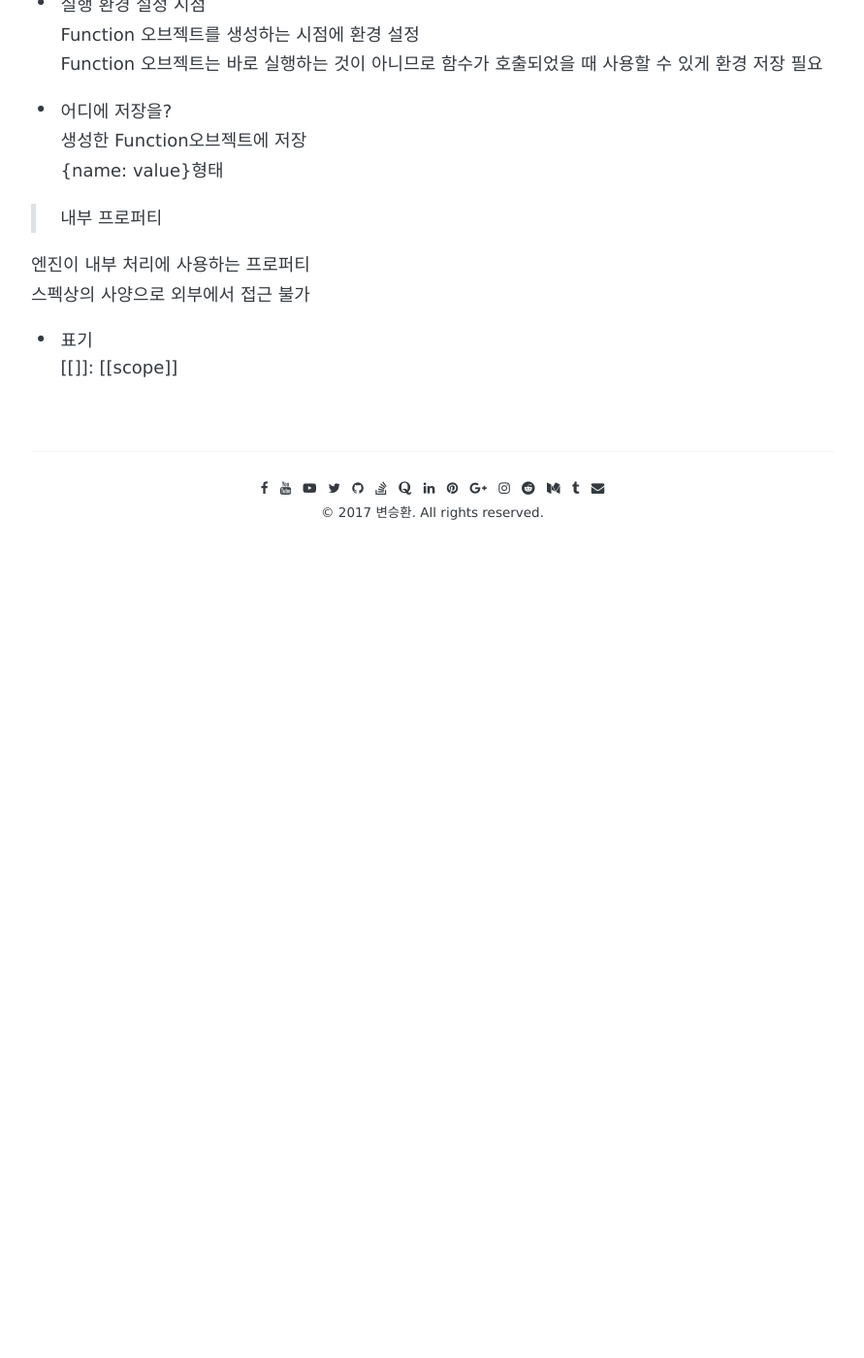
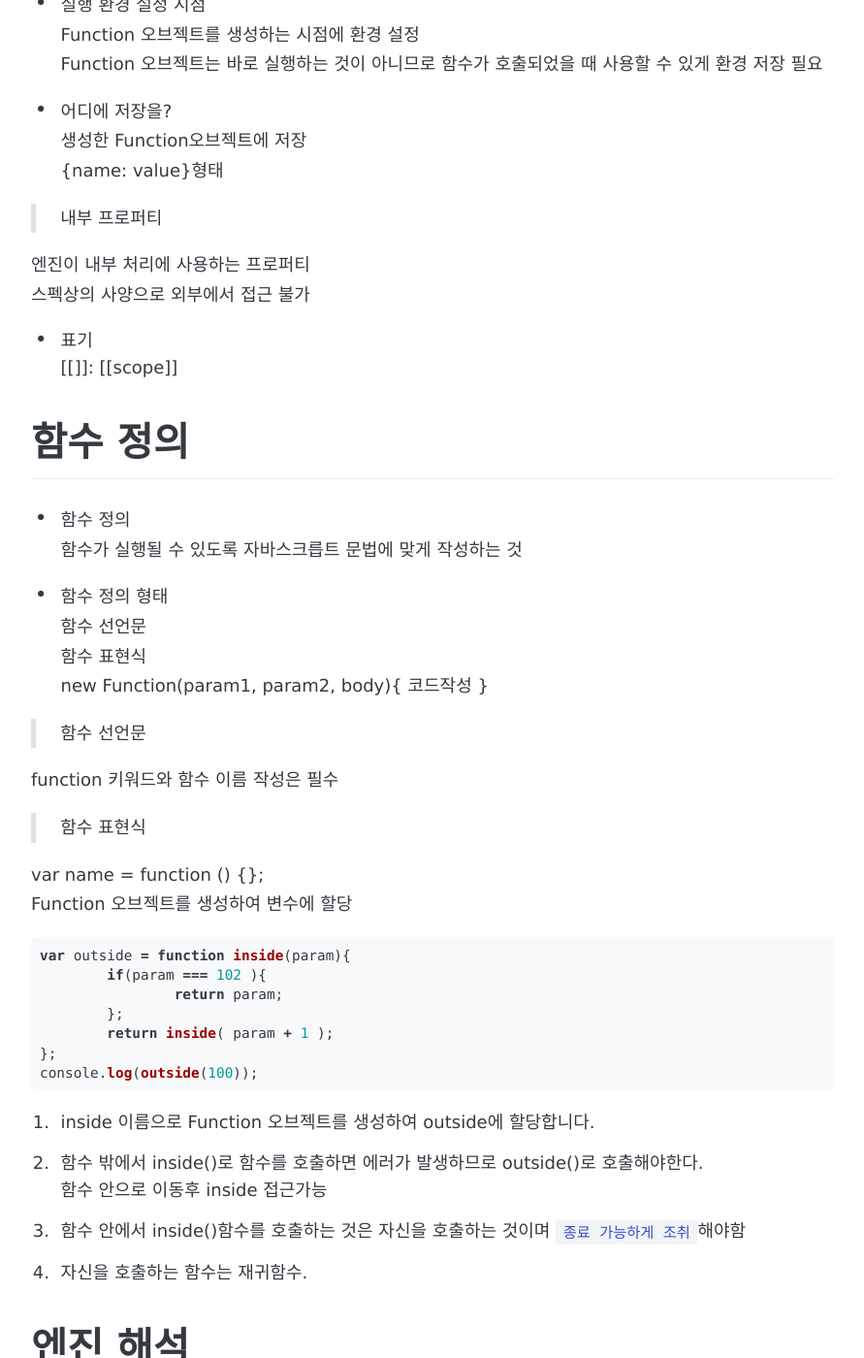
Before and after one commit to awesome-hwan/awesome-hwan.github.io, a Jekyll site: the page built from _posts/2017-08-20-중고급과정#5.md, in a window 1280 px wide and 1400 px high, scrolled down 3861 px. Shown: the whole window at 97% size, without its empty margins (194-1085 px from the left). Built offline with Jekyll 4.4.1, drawn with Linux system fonts in a browser that asks for light colours; some web fonts are replaced; comment, search, counter and statistics services are not loaded; before the commit the page ends 4491 px from its top, so only the background shows below that; some of the changed text lies outside the part shown.

Commit message:
JS Study#5

````diff
--- a/_posts/2017-08-20-중고급과정#5.md
+++ b/_posts/2017-08-20-중고급과정#5.md
@@ -135,3 +135,75 @@ Function 오브젝트는 바로 실행하는 것이 아니므로 함수가 호
 
 - 표기
 [[]]: [[scope]]
+
+# 함수 정의
+
+- 함수 정의
+함수가 실행될 수 있도록 자바스크릅트 문법에 맞게 작성하는 것
+
+- 함수 정의 형태
+함수 선언문
+함수 표현식
+new Function(param1, param2, body){
+	코드작성
+}
+
+> 함수 선언문
+
+function 키워드와 함수 이름 작성은 필수
+
+> 함수 표현식
+
+var name = function () {};
+Function 오브젝트를 생성하여 변수에 할당
+
+```js
+var outside = function inside(param){
+	if(param === 102 ){
+		return param;
+	};
+	return inside( param + 1 );
+};
+console.log(outside(100));
+```
+
+1. inside 이름으로 Function 오브젝트를 생성하여 outside에 할당합니다.
+2. 함수 밖에서 inside()로 함수를 호출하면 에러가 발생하므로 outside()로 호출해야한다.
+함수 안으로 이동후 inside 접근가능
+3. 함수 안에서 inside()함수를 호출하는 것은 자신을 호출하는 것이며 `종료 가능하게 조취`해야함
+4. 자신을 호출하는 함수는 재귀함수.
+
+# 엔진 해석
+
+- 자바스크립느는 스크립팅 언어
+작성된 코드를 위에서 부터 한 줄씩 해석하지만 자바스크립트는 차이가 있다.
+
+- 함수 형태에 따라 해석 순서가 다름
+중간에 있는 코드가 먼저 해석될 수 있음.
+
+- 함수 선언문 먼저 해석
+function sports(){}
+
+- 함수 표현식 해석
+var sports = function() {};
+
+
+
+```js
+
+# 함수 해석 순서
+
+function sports() {
+  debugger;
+  var player = 11;
+}
+
+function soccer () {
+  return player;
+};
+var baseball = function () {
+  soccer();
+};
+
+sports();
+```
````
